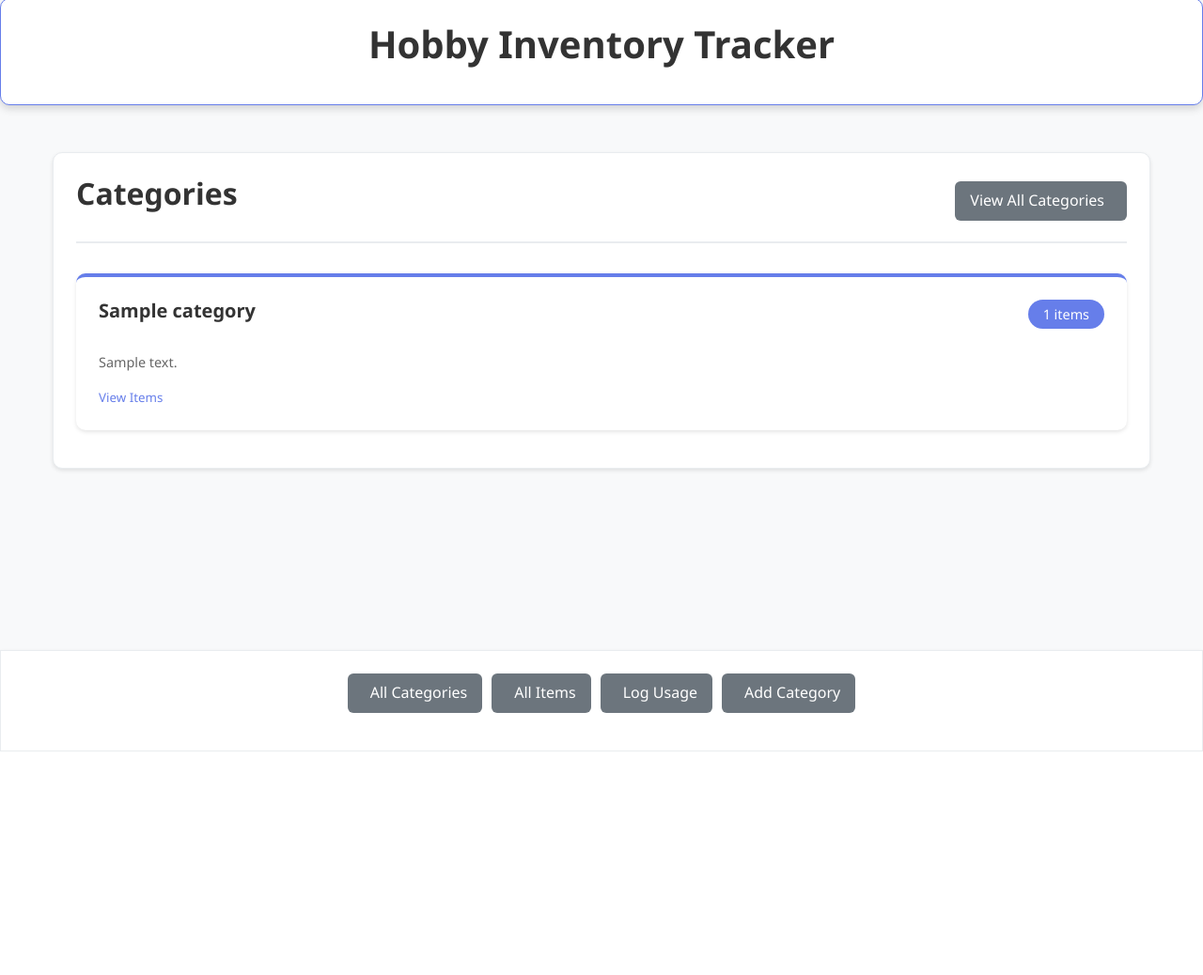
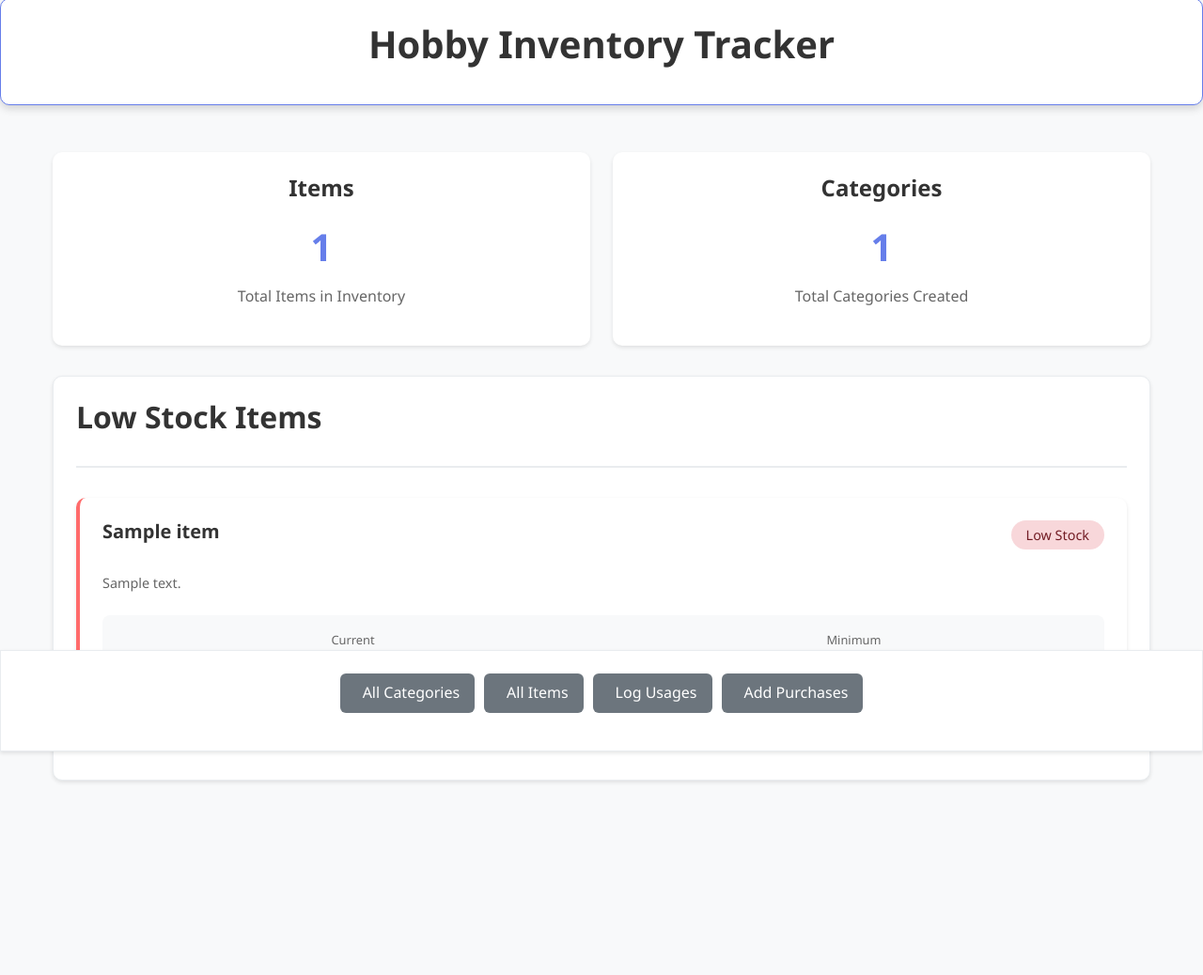
Before and after one commit to xxoiri/cs412, a Django app: page /project/ in a window 1280 px wide. Shown: the whole page at 94% size. Before the commit the page ends 800 px from the top, so only its background shows below. Run offline with Django 5.2, Linux system fonts and the light colour scheme; tables that the repository leaves empty hold one stand-in row (values such as "Sample post").

Commit message:
Got rid of redundant buttons

```diff
--- a/project/models.py
+++ b/project/models.py
@@ -54,6 +54,11 @@ class PurchaseRecord(models.Model):
         '''returns all purchase records for this item'''
         return self.item.purchases.all().order_by('-purchase_date')
 
+    def get_total_cost(self):
+        """Calculate total cost for a purchase"""
+        return self.quantity * self.unit_cost
+
+
 
 class UsageRecord(models.Model):
     '''Items that we are using/have used.'''
--- a/project/templates/project/base.html
+++ b/project/templates/project/base.html
@@ -28,11 +28,11 @@
             <a href="{% url 'item-list' %}" class="btn btn-secondary" style="margin-left: 10px;">
                 <i class="fas fa-shopping-cart" ></i>All Items
             </a>
-            <a href="{% url 'usage-create' %}" class="btn btn-secondary" style="margin-left: 10px;">
-                <i class="fas fa-clipboard-list"></i>Log Usage
+            <a href="{% url 'usage-list' %}" class="btn btn-secondary" style="margin-left: 10px;">
+                <i class="fas fa-clipboard-list"></i>Log Usages
             </a>
-            <a href="{% url 'category-create' %}" class="btn btn-secondary" style="margin-left: 10px;">
-                <i class="fas fa-tag"></i>Add Category
+            <a href="{% url 'purchase-list' %}" class="btn btn-secondary" style="margin-left: 10px;">
+                <i class="fas fa-tag"></i>Add Purchases
             </a>
         </div>
     </div>
--- a/project/templates/project/category_confirm_delete.html
+++ b/project/templates/project/category_confirm_delete.html
@@ -38,7 +38,6 @@
 
         {% else %}
         <div class="warning-section">
-            <div class="warning-icon">⚠️</div>
             <div class="warning-content">
                 <h3>Warning: This action cannot be undone!</h3>
                 <p>Deleting this category will permanently remove it from the system.</p>
--- a/project/templates/project/home.html
+++ b/project/templates/project/home.html
@@ -5,51 +5,73 @@
 
 {% block content %}
 <div class="container">
+    <!-- Stats Overview Row -->
+    <div class="grid grid-3 mb-4">
+        <!-- Items Card -->
+        <a href="{% url 'item-list' %}" class="stat-card text-decoration-none">
+            <div class="text-center">
+                <i class="fas fa-boxes fa-2x mb-3" style="color: var(--primary-color);"></i>
+                <h3 class="mb-2">Items</h3>
+                <div class="stat-number">{{ total_items }}</div>
+                <p class="text-muted mb-0">Total Items in Inventory</p>
+            </div>
+        </a>
 
-    <!-- Browse Categories -->
-    <div class="card">
+        <!-- Categories Card -->
+        <a href="{% url 'category-list' %}" class="stat-card text-decoration-none">
+            <div class="text-center">
+                <i class="fas fa-tags fa-2x mb-3" style="color: var(--success-color);"></i>
+                <h3 class="mb-2">Categories</h3>
+                <div class="stat-number">{{ total_categories }}</div>
+                <p class="text-muted mb-0">Total Categories Created</p>
+            </div>
+        </a>
+    </div>
+
+    <!-- Low Stock Section -->
+    <div class="card mb-4">
         <div class="card-body">
             <div class="page-header">
-                <h2 class="mb-0"><i class="fas fa-tags"></i> Categories</h2>
-                <a href="{% url 'category-list' %}" class="btn btn-outline">
-                    View All Categories <i class="fas fa-arrow-right"></i>
+                <h2 class="mb-0"><i class="fas fa-exclamation-triangle"></i> Low Stock Items</h2>
                 </a>
             </div>
 
-            {% if categories %}
+            {% if low_stock_items %}
             <div class="grid grid-auto-fit gap-3">
-                {% for category in categories %}
-                <a href="{% url 'category-detail' category.pk %}" class="category-card text-decoration-none">
-                    <div class="category-header mb-2">
-                        <h4 class="mb-0">{{ category.name }}</h4>
-                        <span class="badge badge-primary">{{ category.item_set.count }} items</span>
+                {% for item in low_stock_items|slice:":6" %}
+                <a href="{% url 'item-detail' item.pk %}" class="item-card text-decoration-none low-stock">
+                    <div class="item-header mb-2">
+                        <h4 class="mb-0">{{ item.name }}</h4>
+                        <span class="badge badge-danger">Low Stock</span>
                     </div>
-                    {% if category.description %}
-                        <p class="category-description text-muted mb-2">
-                            {{ category.description|truncatechars:100 }}
+                    {% if item.description %}
+                        <p class="item-description text-muted mb-2">
+                            {{ item.description|truncatechars:100 }}
                         </p>
                     {% endif %}
-                    <div class="d-flex justify-content-between align-items-center">
-                        <small class="text-primary">
-                            <i class="fas fa-arrow-right"></i> View Items
-                        </small>
+                    <div class="item-stats mb-2">
+                        <div class="stat">
+                            <span class="stat-label">Current</span>
+                            <span class="stat-value danger">{{ item.current_quantity }}</span>
+                        </div>
+                        <div class="stat">
+                            <span class="stat-label">Minimum</span>
+                            <span class="stat-value">{{ item.minimum_quantity }}</span>
+                        </div>
                     </div>
                 </a>
                 {% endfor %}
             </div>
             {% else %}
             <div class="text-center py-4">
-                <i class="fas fa-tags fa-2x text-muted mb-3"></i>
-                <p class="text-muted">No categories yet.</p>
-                <a href="{% url 'category-create' %}" class="btn btn-primary">
-                    <i class="fas fa-plus"></i> Create First Category
+                <i class="fas fa-check-circle fa-2x text-success mb-3"></i>
+                <p class="text-muted">No low stock items. Great job!</p>
+                <a href="{% url 'item-list' %}" class="btn btn-primary">
+                    <i class="fas fa-eye"></i> View All Items
                 </a>
             </div>
             {% endif %}
         </div>
     </div>
 </div>
-
-
-
 {% endblock %}
--- a/project/templates/project/item_list.html
+++ b/project/templates/project/item_list.html
@@ -74,7 +74,6 @@
                         <div class="empty-state">
                             <h3>No items yet</h3>
                             <p>Get started by adding your first item!</p>
-                            <a href="{% url 'item-create' %}" class="btn btn-primary">Add First Item</a>
                         </div>
                     </td>
                 </tr>
--- a/project/templates/project/purchaserecord_form.html
+++ b/project/templates/project/purchaserecord_form.html
@@ -7,7 +7,7 @@
 <div class="container">
     <div class="form-container">
         <div class="form-header">
-            <h1>{% if form.instance.pk %}✏️ Edit Purchase{% else %}🛒 Record Purchase{% endif %}</h1>
+            <h1>{% if form.instance.pk %}✏️ Edit Purchase{% else %}Record Purchase{% endif %}</h1>
             <p>{% if form.instance.pk %}Update purchase details{% else %}Add purchased items to inventory{% endif %}</p>
         </div>
 
@@ -64,7 +64,7 @@
                 <button type="submit" class="btn primary">
                     {% if form.instance.pk %}Update Purchase{% else %}Record Purchase{% endif %}
                 </button>
-                <a href="{% if form.instance.pk %}{% url 'purchase-list' %}{% else %}{% url 'item-list' %}{% endif %}" class="btn secondary">
+                <a href="{% if form.instance.pk %}{% url 'purchase-list' %}{% else %}{% url 'purchase-list' %}{% endif %}" class="btn secondary">
                     Cancel
                 </a>
             </div>
--- a/project/templates/project/purchaserecord_list.html
+++ b/project/templates/project/purchaserecord_list.html
@@ -6,9 +6,9 @@
 {% block content %}
 <div class="container">
     <div class="page-header">
-        <h1>🛒 Purchase History</h1>
+        <h1>Purchase History</h1>
         <p>Total purchases: {{ purchases.count }}</p>
-        <a href="{% url 'purchase-create' %}" class="btn primary">
+        <a href="{% url 'purchase-create' %}" class="btn">
             <span>+</span> Add Purchase
         </a>
     </div>
@@ -65,7 +65,6 @@
     <div class="empty-state">
         <h3>No purchase records yet</h3>
         <p>Start tracking your purchases to maintain accurate inventory.</p>
-        <a href="{% url 'purchase-create' %}" class="btn primary">Add First Purchase</a>
     </div>
     {% endif %}
 </div>
--- a/project/templates/project/usagerecord_form.html
+++ b/project/templates/project/usagerecord_form.html
@@ -57,7 +57,7 @@
                 <button type="submit" class="btn primary">
                     {% if form.instance.pk %}Update Usage{% else %}Log Usage{% endif %}
                 </button>
-                <a href="{% if form.instance.pk %}{% url 'usage-list' %}{% else %}{% url 'item-list' %}{% endif %}" class="btn secondary">
+                <a href="{% if form.instance.pk %}{% url 'usage-list' %}{% else %}{% url 'usage-list' %}{% endif %}" class="btn secondary">
                     Cancel
                 </a>
             </div>
--- a/project/views.py
+++ b/project/views.py
@@ -129,6 +129,26 @@ class PurchaseRecordListView(ListView):
     context_object_name = 'purchases'
     template_name = 'project/purchaserecord_list.html'
 
+    def get_queryset(self):
+        return PurchaseRecord.objects.select_related('item', 'item__category').all()
+
+    def get_context_data(self, **kwargs):
+        context = super().get_context_data(**kwargs)
+        purchases = context['purchases']
+
+        # Calculate totals
+        total_quantity = sum(purchase.quantity for purchase in purchases)
+        total_spent = sum(purchase.quantity * purchase.unit_cost for purchase in purchases)
+
+        context['total_quantity'] = total_quantity
+        context['total_spent'] = total_spent
+
+        # Also add total_cost for each purchase
+        for purchase in purchases:
+            purchase.total_cost = purchase.quantity * purchase.unit_cost
+
+        return context
+
 class PurchaseRecordCreateView(CreateView):
     model = PurchaseRecord
     form_class = PurchaseRecordForm
```
Also changed, not shown: project/templates/project/purchaserecord_confirm_delete.html (+2 -23 lines), project/templates/project/show_all_categories.html (+1 -128 lines), project/templates/project/show_category.html (+6 -4 lines), project/templates/project/usagerecord_list.html (+2 -6 lines).
